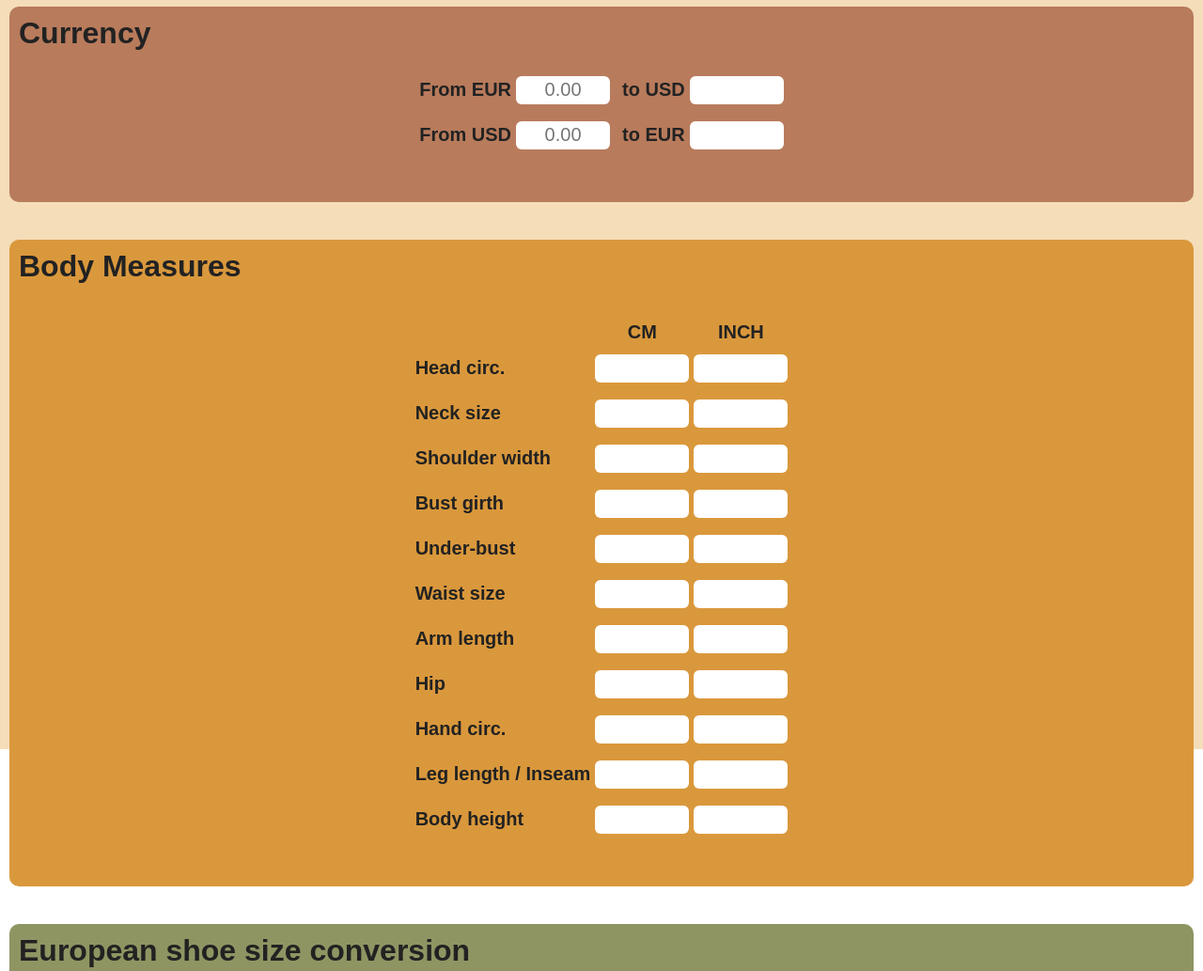
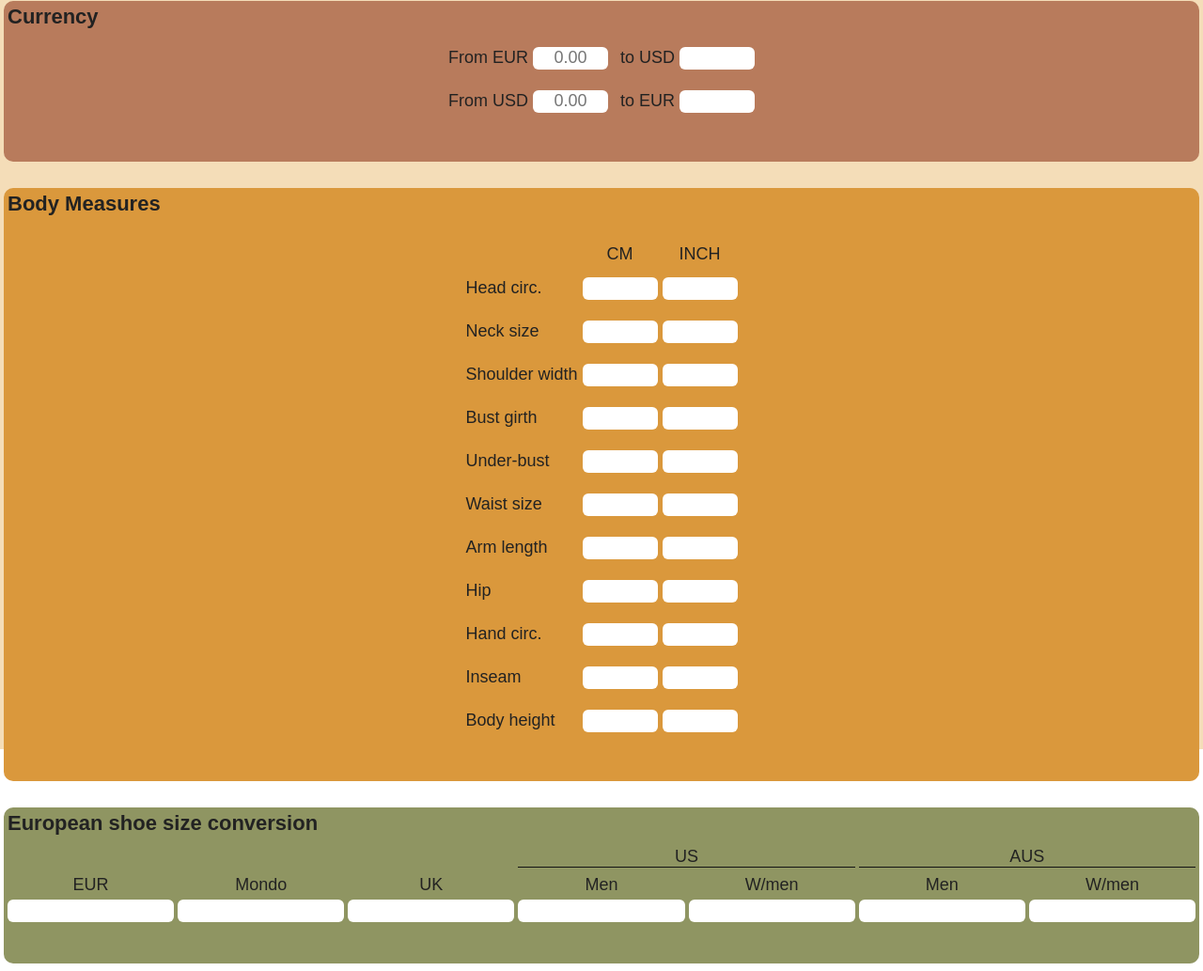
Before and after one commit to ExtF8/convertExtension, a website with bundled scripts: page index.html in a window 1280 px wide. Shown: the part 3-1036 px from the top of the page at 94% size. Built offline with nearby package versions, Linux system fonts and the light colour scheme.

Commit message:
Adjusted font size

```diff
--- a/index.html
+++ b/index.html
@@ -80,7 +80,7 @@
                     <div class="div8-measures"><h2>Arm length</h2></div>
                     <div class="div9-measures"><h2>Hip</h2></div>
                     <div class="div10-measures"><h2>Hand circ.</h2></div>
-                    <div class="div11-measures"><h2>Leg length / Inseam</h2></div>
+                    <div class="div11-measures"><h2>Inseam</h2></div>
                     <div class="div12-measures"><h2>Body height</h2></div>
                     <!-- CM Inputs -->
                     <div class="div13-measures"><h2>CM</h2></div>
--- a/style.css
+++ b/style.css
@@ -57,13 +57,15 @@ header {
 }
 
 h1 {
-    font-size: 32px;
+    font-size: 22px;
+    font-weight: 600;
+
 }
 
 h2 {
-    font-size: 20px;
+    font-size: 18px;
     margin: 10px 0;
-    font-weight: 600;
+    font-weight: 500;
 }
 
 p {
@@ -72,8 +74,8 @@ p {
 }
 
 input {
-    width: 100px;
-    height: 30px;
+    width: 80px;
+    height: 24px;
     text-align: center;
     border-radius: 6px;
     border: none;
@@ -81,7 +83,7 @@ input {
 
 input,
 label {
-    font-size: 20px;
+    font-size: 18px;
 }
 
 .main-container {
@@ -99,7 +101,7 @@ label {
 
 .error-message {
     color: var(--error);
-    font-size: 16px;
+    font-size: 14px;
 }
 
 /* Currency styling parameters */
@@ -107,8 +109,8 @@ label {
     background-color: var(--brown-sugar);
 
     border-radius: 10px;
-    margin: 10px;
-    padding: 10px;
+    margin: 4px;
+    padding: 4px;
 }
 
 .currency-input-container {
@@ -117,7 +119,7 @@ label {
     grid-template-rows: repeat(2, 1fr);
     grid-column-gap: 5px;
     grid-row-gap: 5px;
-    padding-top: 20px;
+    padding-top: 10px;
     justify-items: center;
     justify-content: center;
     align-content: center;
@@ -156,8 +158,8 @@ label {
     background-color: var(--harvest-gold);
 
     border-radius: 10px;
-    margin: 10px;
-    padding: 10px;
+    margin: 4px;
+    padding: 4px;
 }
 
 .measures-input-container {
@@ -166,7 +168,7 @@ label {
     grid-template-rows: repeat(12, 1fr);
     grid-column-gap: 5px;
     grid-row-gap: 5px;
-    padding-top: 20px;
+    padding-top: 10px;
     justify-content: center;
     align-items: center;
 }
@@ -298,8 +300,8 @@ label {
     background-color: var(--moss-green);
 
     border-radius: 10px;
-    margin: 10px;
-    padding: 10px;
+    margin: 4px;
+    padding: 4px;
 }
 .shoe-input-container {
     display: grid;
@@ -308,7 +310,7 @@ label {
     grid-template-rows: repeat(3, 1fr);
     grid-column-gap: 4px;
     grid-row-gap: 5px;
-    padding-top: 20px;
+    padding-top: 10px;
     /* justify-items: center; */
     align-items: end;
     justify-content: space-evenly;
```
